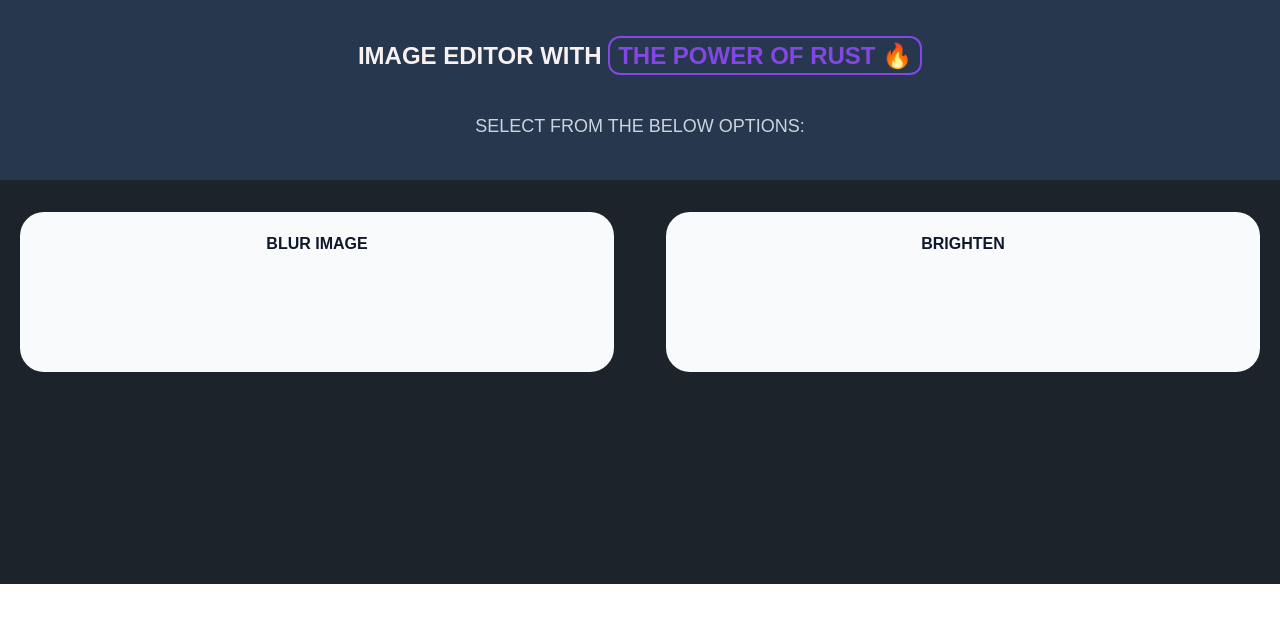
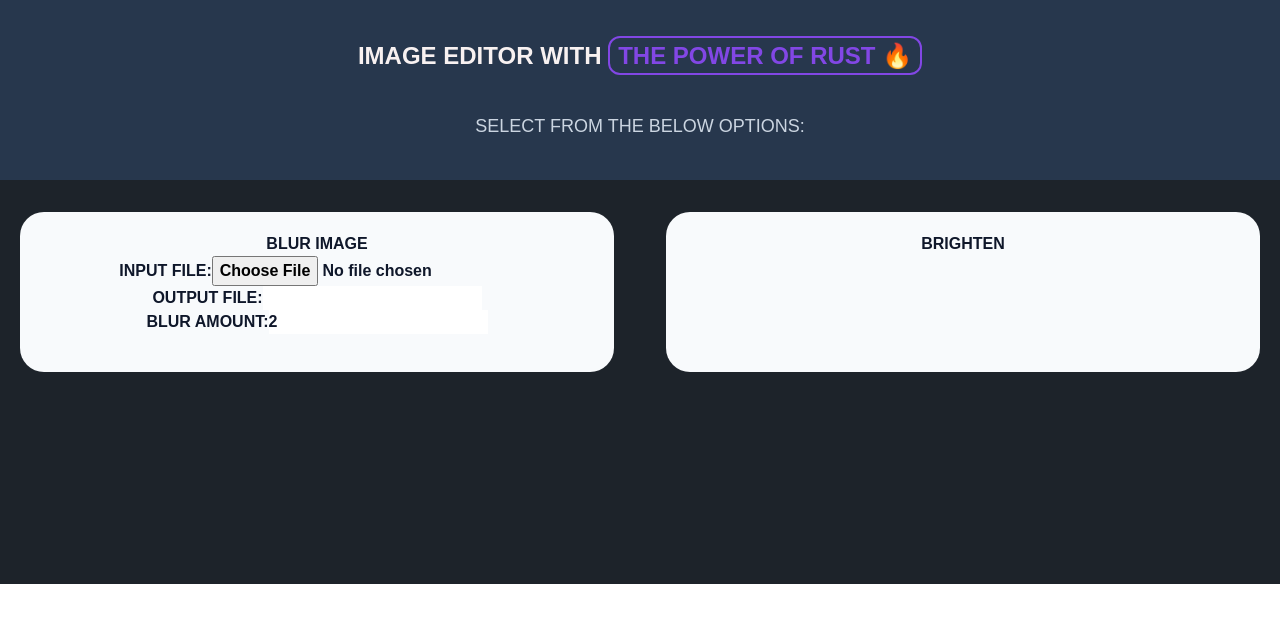
Before and after one commit to FuryACE007/rusty-img, a React (Create React App) app: page / in a window 1280 px wide. Shown: the top 622 px of the page. Built offline with nearby package versions, Linux system fonts and the light colour scheme.

Commit message:
added functionality

```diff
--- a/package.json
+++ b/package.json
@@ -3,6 +3,7 @@
   "version": "0.1.0",
   "private": true,
   "dependencies": {
+    "@tauri-apps/api": "^1.4.0",
     "@testing-library/jest-dom": "^5.16.5",
     "@testing-library/react": "^13.4.0",
     "@testing-library/user-event": "^13.5.0",
--- a/src/App.js
+++ b/src/App.js
@@ -1,6 +1,35 @@
+import { useState } from "react";
+import { invoke } from '@tauri-apps/api'
+
 function App() {
   const cardStyle = "bg-slate-50 mx-5 my-8 rounded-3xl min-h-[10rem] py-5 ";
   const cardGridCommonStyle = "flex-col text-slate-900 font-semibold  uppercase items-center min-h-full bg-[#1D232A]";
+
+  const [inputFile, setInputFile] = useState('');
+  const [outputFile, setOutputFile] = useState('');
+  const [blurAmount, setBlurAmount] = useState(2.0);
+
+  const handleInputChange = (event) => {
+    const file = event.target.files[0];
+    setInputFile(file);
+  };
+
+  const handleOutputChange = (event) => {
+    setOutputFile(event.target.value);
+  };
+
+  const handleBlurAmountChange = (event) => {
+    setBlurAmount(parseFloat(event.target.value));
+  };
+
+  const handleBlur = () => {
+    invoke('blur', {
+      inputFile,
+      outputFile,
+      blurAmount,
+    });
+  };
+
   return (
     <div className="flex">
       <div className="flex-col w-screen mx-auto items-center text-center">
@@ -19,7 +48,33 @@ function App() {
           <div className="grid grid-cols-2 gap-3">
             <div className={cardStyle}>
               <h3>Blur Image</h3>
-
+              <div>
+                <label htmlFor="inputFile">Input File:</label>
+                <input
+                  type="file"
+                  id="inputFile"
+                  accept="image/*"
+                  onChange={handleInputChange}
+                />
+              </div>
+              <div>
+                <label htmlFor="outputFile">Output File:</label>
+                <input
+                  type="text"
+                  id="outputFile"
+                  value={outputFile}
+                  onChange={handleOutputChange}
+                />
+              </div>
+              <div>
+                <label htmlFor="blurAmount">Blur Amount:</label>
+                <input
+                  type="number"
+                  id="blurAmount"
+                  value={blurAmount}
+                  onChange={handleBlurAmountChange}
+                />
+              </div>
             </div>
             <div className={cardStyle}>Brighten</div>
           </div>
```
Also changed, not shown: 1 other file (tests, documents, lock files or other folders).
